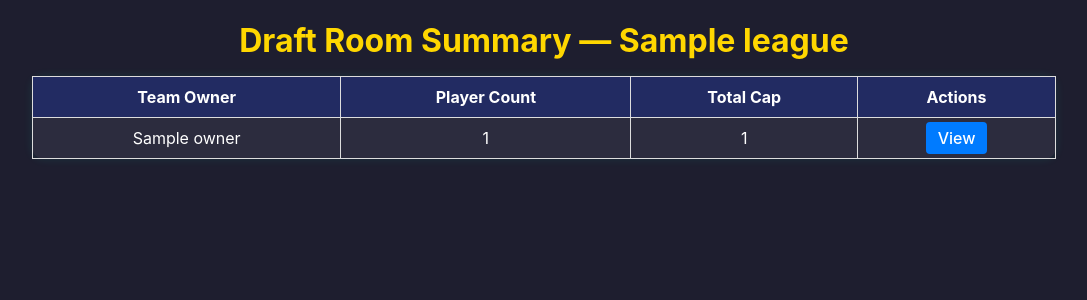
After one commit to spickworth1991/SleeperSalary, a Flask app: template templates/draft_room_home.html in a window 1280 px wide. The commit adds this page. Shown: the top 300 px of the page, without its empty margins (96-1183 px from the left). Run offline with Flask 3, Linux system fonts and the light colour scheme; the template is opened without the code that fills it: most values are stand-ins (such as "Sample title", 1, 10 or a date in 2020).

Commit message:
Draft V1

```diff
--- a/app.py
+++ b/app.py
@@ -7,6 +7,8 @@ import requests
 from flask import Flask, render_template, request, redirect, url_for, session, flash
 from google.oauth2 import service_account
 from googleapiclient.discovery import build
+from difflib import get_close_matches
+
 
 # ======================== Flask App Setup ========================
 app = Flask(__name__, static_folder='static', template_folder='templates')
@@ -64,11 +66,11 @@ def load_all_leagues():
     service = get_service()
     sheet = service.spreadsheets()
     result = sheet.values().get(spreadsheetId=SPREADSHEET_ID,
-                                range="config!A2:E").execute()
+                                range="config!A2:F").execute()
     values = result.get('values', [])
     leagues = {}
     for row in values:
-        if len(row) < 4:
+        if len(row) < 5:
             continue
         league_name = row[0]
         leagues[league_name] = {
@@ -82,6 +84,11 @@ def load_all_leagues():
                 leagues[league_name]["themes"] = json.loads(row[4])
             except:
                 leagues[league_name]["themes"] = {}
+        if len(row) >= 6:
+            leagues[league_name]["draft_room_public"] = row[5].strip().lower() == "true"
+        else:
+            leagues[league_name]["draft_room_public"] = False
+
     return leagues
 
 
@@ -117,7 +124,8 @@ def update_league_config(league_name, field, value):
         "password": "B",
         "admin_password": "C",
         "league_id": "D",
-        "themes": "E"
+        "themes": "E",
+        "draft_room_public": "F"
     }
     if field == "themes":
         value = json.dumps(value)
@@ -454,7 +462,7 @@ def login():
         if session["is_admin"]:
             return redirect(url_for("admin_page", league_name=name))
         else:
-            return redirect(url_for("league_totals", league_name=name))
+            return redirect(url_for("league_totals", league_name=name,))
 
     return render_template("login.html")
 
@@ -782,7 +790,9 @@ def league_totals(league_name):
 
         return render_template("league_totals.html",
                                league_name=league_name,
-                               teams=team_caps)
+                               teams=team_caps,
+                               is_admin=session.get("is_admin", False),
+                               config=config)
 
     except Exception as e:
         return f"❌ Error: {str(e)}"
@@ -930,7 +940,9 @@ def team_detail(league_name, user_id):
             user_id=user_id,
             total_cap=f"${total_cap:,.0f}",
             theme_team=themed_team_abbr,
-            theme_info=theme_info)
+            theme_info=theme_info,
+            is_admin=session.get("is_admin", False),
+            config=config)
 
     except Exception as e:
         return f"❌ Error: {str(e)}"
@@ -1078,10 +1090,367 @@ def cap_simulator(league_name, user_id):
                                total_cap=f"${total_cap:,.0f}",
                                player_ids=list(set(all_ids)),
                                sleeper_data=sleeper_lookup,
-                               user_id=user_id)
+                               user_id=user_id,
+                               is_admin=session.get("is_admin", False),
+                               config=config)
 
     except Exception as e:
         return f"❌ Error: {str(e)}"
+
+## --- Draft Room Page ---
+@app.route('/draft_room/<league>/<draft_id>', methods=['GET', 'POST'])
+def draft_room(league, draft_id):
+    leagues = load_all_leagues()
+    config = leagues.get(league)
+    is_admin = session.get('is_admin', False)
+
+    # Load salary and Sleeper data
+    df = load_flattened_salary_data()
+    df["Year"] = pd.to_numeric(df["Year"], errors="coerce")
+    current_year = datetime.now().year
+    prev_year = current_year - 1
+
+    sleeper_data = SLEEPER_CACHE.get("players", {})
+    sleeper_lookup = {
+        str(p.get("player_id")): {
+            "name": p.get("full_name", "Unknown"),
+            "position": p.get("position", "N/A"),
+            "team": p.get("team") or "No Team",
+            "age": p.get("age", "N/A")
+        }
+        for p in sleeper_data.values() if p.get("player_id")
+    }
+
+    # Handle add-player form
+    if request.method == 'POST':
+        roster_id = request.form.get('roster_id')
+        player_name = request.form.get('add_player_name', '').strip().lower()
+
+        matched_ids = []
+        for pid, data in sleeper_lookup.items():
+            if player_name in data.get("name", "").lower():
+                matched_ids.append(pid)
+
+        if matched_ids:
+            pid = matched_ids[0]  # Take best match
+            added_players = session.get('added_players', {})
+            added_players.setdefault(roster_id, [])
+            if pid not in added_players[roster_id]:
+                added_players[roster_id].append(pid)
+                session['added_players'] = added_players
+        return redirect(request.url)
+
+    # Fetch draft picks
+    picks = requests.get(f'https://api.sleeper.app/v1/draft/{draft_id}/picks').json()
+
+    # Build rosters by draft pick
+    rosters = {}
+    for pick in picks:
+        rid = pick.get('roster_id')
+        pid = pick.get('player_id')
+        if rid is not None and pid is not None:
+            rosters.setdefault(str(rid), []).append(str(pid))
+
+    # Merge manually added players
+    added_players = session.get('added_players', {})
+    for rid, extras in added_players.items():
+        rosters.setdefault(str(rid), [])
+        for pid in extras:
+            if pid not in rosters[rid]:
+                rosters[rid].append(pid)
+
+    # Build player display data
+    all_rosters = []
+    for rid, pids in rosters.items():
+        players = []
+        total_cap = 0
+
+        for pid in pids:
+            matched = df[df["player_id"] == pid]
+            curr = matched[matched["Year"] == current_year]
+            if curr.empty:
+                curr = matched[matched["Year"] == prev_year]
+
+            if not curr.empty:
+                row = curr.iloc[0].to_dict()
+                cap_str = row.get("Cap Hit", "0")
+                cap_num = float(str(cap_str).replace("$", "").replace(",", "").replace("-", "0") or 0)
+                name = row.get("Player", "Unknown")
+                note = ""
+            else:
+                cap_num = 5000000
+                name = sleeper_lookup.get(pid, {}).get("name", "Unknown")
+                note = "*"
+
+            total_cap += cap_num
+            players.append({
+                "id": pid,
+                "name": name,
+                "cap": cap_num,
+                "note": note
+            })
+
+        all_rosters.append({
+            "roster_id": rid,
+            "players": sorted(players, key=lambda x: -x["cap"]),
+            "total_cap": total_cap
+        })
+
+    return render_template("draft_room.html",
+                           league=league,
+                           draft_id=draft_id,\
+                           rosters=all_rosters,
+                           is_admin=session.get("is_admin", False),
+                           config=config)
+
+@app.route('/draft_room_home/<league>')
+def draft_room_home(league):
+    leagues = load_all_leagues()
+    config = leagues.get(league)
+    if not config:
+        return "❌ League not found."
+
+    draft_is_public = config.get("draft_room_public", False)
+    is_admin = session.get("is_admin", False)
+
+    if not (is_admin or draft_is_public):
+        flash("🔒 The Draft Room is currently hidden from non-admins.", "error")
+        return redirect(url_for("league_summary", league_name=league))
+
+
+    league_id = config.get("league_id")
+    if not league_id:
+        return "❌ League ID not configured."
+
+    # Get draft_id dynamically
+    draft_resp = requests.get(f"https://api.sleeper.app/v1/league/{league_id}/drafts")
+    if draft_resp.status_code != 200:
+        return "❌ Could not retrieve draft data."
+
+    drafts = draft_resp.json()
+    if not drafts:
+        return "❌ No drafts found for this league."
+
+    draft_id = drafts[0].get("draft_id")
+
+    # Load draft picks
+    picks = requests.get(f'https://api.sleeper.app/v1/draft/{draft_id}/picks').json()
+    user_data = requests.get(f'https://api.sleeper.app/v1/league/{league_id}/users').json()
+
+    user_lookup = {
+        str(u["user_id"]): u.get("metadata", {}).get("team_name") or u.get("display_name", f"User {u['user_id']}")
+        for u in user_data
+    }
+
+    df = load_flattened_salary_data()
+    df["Year"] = pd.to_numeric(df["Year"], errors="coerce")
+    current_year = datetime.now().year
+    prev_year = current_year - 1
+
+    rosters = {}
+    for pick in picks:
+        rid = str(pick.get("roster_id"))
+        pid = str(pick.get("player_id"))
+        picked_by = str(pick.get("picked_by"))
+        if rid and pid:
+            rosters.setdefault(rid, {"players": [], "owner": user_lookup.get(picked_by, f"Roster {rid}")})
+            rosters[rid]["players"].append(pid)
+
+    added_players = session.get("added_players", {})
+    for rid, extras in added_players.items():
+        rosters.setdefault(rid, {"players": [], "owner": f"Roster {rid}"})
+        for pid in extras:
+            if pid not in rosters[rid]["players"]:
+                rosters[rid]["players"].append(pid)
+
+    teams = []
+    for rid, data in rosters.items():
+        total_cap = 0
+        for pid in data["players"]:
+            matched = df[df["player_id"] == pid]
+            curr = matched[matched["Year"] == current_year]
+            if curr.empty:
+                curr = matched[matched["Year"] == prev_year]
+
+            if not curr.empty:
+                cap_str = curr.iloc[0].get("Cap Hit", "0")
+                cap_num = float(str(cap_str).replace("$", "").replace(",", "").replace("-", "0") or 0)
+            else:
+                cap_num = 5000000
+            total_cap += cap_num
+
+        teams.append({
+            "roster_id": rid,
+            "owner": data["owner"],
+            "player_count": len(data["players"]),
+            "total_cap": f"${total_cap:,.0f}",
+            "draft_id": draft_id
+        })
+
+    teams = sorted(teams, key=lambda x: float(x["total_cap"].replace("$", "").replace(",", "")), reverse=True)
+
+    return render_template("draft_room_home.html",
+                           league=league,
+                           teams=teams,
+                           is_admin=session.get("is_admin", False),
+                           config=config)
+
+@app.route("/draft_room/<league>/<draft_id>/team/<roster_id>", methods=["GET", "POST"])
+def draft_team_view(league, draft_id, roster_id):
+    if not SLEEPER_CACHE.get("players"):
+        try:
+            resp = requests.get("https://api.sleeper.app/v1/players/nfl")
+            if resp.status_code == 200:
+                SLEEPER_CACHE["players"] = resp.json()
+            else:
+                flash("⚠️ Failed to load Sleeper players.", "warning")
+                return redirect(url_for("login"))
+        except Exception as e:
+            flash(f"⚠️ Sleeper API error: {e}", "warning")
+            return redirect(url_for("login"))
+    is_admin = session.get("is_admin", False)
+    leagues = load_all_leagues()
+    config = leagues.get(league)
+    league_id = config.get("league_id")
+
+    user_data = requests.get(f"https://api.sleeper.app/v1/league/{league_id}/users").json()
+    user_lookup = {
+        str(u["user_id"]): u.get("metadata", {}).get("team_name") or u.get("display_name", f"User {u['user_id']}")
+        for u in user_data
+    }
+
+    df = load_flattened_salary_data()
+    df["Year"] = pd.to_numeric(df["Year"], errors="coerce")
+    current_year = datetime.now().year
+    prev_year = current_year - 1
+
+    sleeper_data = SLEEPER_CACHE.get("players", {})
+    sleeper_lookup = {}
+    for p in sleeper_data.values():
+        pid = str(p.get("player_id"))
+        if not pid:
+            continue
+        name = p.get("full_name", "Unknown")
+        pos = p.get("position", "N/A")
+        team = p.get("team") or "No Team"
+        age = p.get("age", "N/A")
+
+        matched = df[df["player_id"] == pid]
+        curr = matched[matched["Year"] == current_year]
+        if curr.empty:
+            curr = matched[matched["Year"] == prev_year]
+
+        if not curr.empty:
+            row = curr.iloc[0].to_dict()
+            cap = row.get("Cap Hit", "$5,000,000")
+            cap_str = cap
+            cap_num = float(str(cap).replace("$", "").replace(",", "").replace("-", "0") or 0)
+        else:
+            cap_num = 5000000
+            cap_str = "$5,000,000"
+
+        sleeper_lookup[pid] = {
+            "name": name,
+            "position": pos,
+            "team": team,
+            "age": age,
+            "cap_num": cap_num,
+            "cap_str": cap_str
+        }
+
+
+    picks = requests.get(f"https://api.sleeper.app/v1/draft/{draft_id}/picks").json()
+    # 🟩 Picks for this team (used for displaying active roster)
+    team_active_ids = [str(p["player_id"]) for p in picks if str(p["roster_id"]) == roster_id]
+
+    # 🧠 All drafted player IDs → team name mapping
+    all_drafted_ids = []
+    drafted_by_map = {}
+    for p in picks:
+        pid = str(p["player_id"])
+        picked_by = str(p["picked_by"])
+        all_drafted_ids.append(pid)
+        drafted_by_map[pid] = user_lookup.get(picked_by, f"User {picked_by}")
+
+
+
+    added_players = session.get("added_players", {})
+    custom_ids = added_players.get(roster_id, [])
+
+    if request.method == "POST":
+        action = request.form.get("action")
+        if action == "remove":
+            pid = request.form.get("player_id")
+            if roster_id in added_players and pid in added_players[roster_id]:
+                added_players[roster_id].remove(pid)
+                session["added_players"] = added_players
+                flash("❌ Player removed.", "success")
+        elif action == "add":
+            pid = request.form.get("player_id", "").strip()
+            name_map = {pid: info["name"] for pid, info in sleeper_lookup.items()}
+
+            if pid:
+                if pid in all_drafted_ids:
+                    drafted_team = drafted_by_map.get(pid, "another team")
+                    flash(f"⚠️ {name_map.get(pid)} is already drafted on {drafted_team}.", "warning")
+                else:
+                    added_players.setdefault(roster_id, [])
+                    if pid not in added_players[roster_id]:
+                        added_players[roster_id].append(pid)
+                        session["added_players"] = added_players
+                        flash(f"✅ Added player: {name_map.get(pid)}", "success")
+            else:
+                flash("⚠️ Invalid player selection.", "warning")
+
+
+        return redirect(request.url)  # ✅ Moved outside the if blocks
+
+
+
+
+    def build_player_rows(ids, is_custom=False):
+        rows = []
+        total = 0
+        for pid in ids:
+            matched = df[df["player_id"] == pid]
+            curr = matched[matched["Year"] == current_year]
+            if curr.empty:
+                curr = matched[matched["Year"] == prev_year]
+
+            if not curr.empty:
+                row = curr.iloc[0].to_dict()
+                cap = row.get("Cap Hit", "0")
+                cap_num = float(str(cap).replace("$", "").replace(",", "").replace("-", "0") or 0)
+                name = row.get("Player", "Unknown")
+            else:
+                cap_num = 5000000
+                name = sleeper_lookup.get(pid, {}).get("name", "Unknown")
+
+            total += cap_num
+            rows.append({
+                "id": pid,
+                "name": name,
+                "cap": cap_num
+            })
+        return sorted(rows, key=lambda r: -r["cap"]), total
+
+    active_players, active_total = build_player_rows(team_active_ids)
+    added_players_table, added_total = build_player_rows(custom_ids, is_custom=True)
+    team_name = f"{user_lookup.get(roster_id, f'Roster {roster_id}')}"
+    return render_template("draft_team_view.html",
+        league=league,
+        draft_id=draft_id,
+        roster_id=roster_id,
+        team_name=team_name,
+        active_players=active_players,
+        added_players=added_players_table,
+        active_total=active_total,
+        added_total=added_total,
+        is_admin=is_admin,
+        sleeper_data=sleeper_lookup,
+        active_ids=all_drafted_ids
+    )
+
 
 
 ## --- Admin Settings Page ---
@@ -1094,9 +1463,12 @@ def admin_page(league_name):
 
     if request.method == "POST":
         league_id = request.form.get("league_id", "").strip()
-        update_league_config(league_name, "themes", themes)
+        draft_room_public = request.form.get("draft_room_public") == "on"
 
-        flash("✅ League ID updated.", "success")
+        if league_id:
+            update_league_config(league_name, "league_id", league_id)
+        update_league_config(league_name, "draft_room_public", "TRUE" if draft_room_public else "FALSE")
+        flash("✅ League settings updated.", "success")
         return redirect(url_for("admin_page", league_name=league_name))
 
     config = leagues[league_name]
@@ -1126,7 +1498,9 @@ def admin_page(league_name):
     return render_template("admin_settings.html",
                            config=config,
                            league_name=league_name,
-                           unmatched_count=unmatched_count)
+                           unmatched_count=unmatched_count,
+                           is_admin=session.get("is_admin", False))
+
 
 
 ## --- Admin Unmatched Players ---
@@ -1254,6 +1628,15 @@ def theme_selector(league_name):
                            nfl_teams=nfl_teams,
                            assigned_users=assigned_users)
 
+# ======================== Admin Draft Refresh ========================
+@app.route('/refresh_draft/<draft_id>')
+def refresh_draft(draft_id):
+    if not session.get('is_admin', False):
+        return 'Unauthorized', 403
+    session.pop('added_players', None)  # Reset only admin-added extras
+    return redirect(url_for('draft_room', league='your_league', draft_id=draft_id))
+
+
 
 # ======================== App Runner ========================
 if __name__ == "__main__":
--- a/auto.js
+++ b/auto.js
@@ -22,7 +22,7 @@ const runCommand = (command) => {
 const automateGit = async () => {
   try {
     await runCommand('git add .');
-    await runCommand('git commit -m "Cap Sim V2"');
+    await runCommand('git commit -m "Draft V1"');
     await runCommand('git push origin main');
     console.log('Git operations completed successfully.');
   } catch (error) {
--- a/static/style.css
+++ b/static/style.css
@@ -139,7 +139,7 @@ a:visited {
 .simulator-grid {
     display: flex;
     flex-wrap: wrap;
-    gap: .5rem;
+    gap: 1rem;
     margin-top: 1.5rem;
 }
 
@@ -152,13 +152,11 @@ a:visited {
 .simulator-left {
   flex: 2;
   min-width: 350px;
-  gap: .5rem;
 }
 
 .simulator-column {
   flex: 1;
   min-width: 250px;
-  gap: .5rem;
 }
 
 .player-info {
@@ -211,6 +209,14 @@ a:visited {
 
 .btn-restore:hover {
     background-color: #33cc33;
+}
+
+.button-link {
+  text-decoration: none;
+  color: white;
+  background-color: #007bff;
+  padding: 6px 12px;
+  border-radius: 4px;
 }
 
 
--- /dev/null
+++ b/templates/draft_room_home.html
@@ -0,0 +1,43 @@
+<!DOCTYPE html>
+<html lang="en">
+<head>
+  <meta charset="UTF-8">
+  <title>Draft Room – {{ team_name }}</title>
+  <meta name="viewport" content="width=device-width, initial-scale=1.0">
+  <link href="/static/style.css" rel="stylesheet">
+</head>
+    <title>Draft Room Summary</title>
+    <link rel="stylesheet" href="{{ url_for('static', filename='style.css') }}">
+    <style>
+        .team-table { border-collapse: collapse; width: 80%; margin: 0 auto; }
+        .team-table th, .team-table td { border: 1px solid #ddd; padding: 10px; text-align: center; }
+        .team-table th { background-color: #222b62; }
+        h1 { text-align: center; }
+        a.button-link { text-decoration: none; color: white; background: #007bff; padding: 6px 12px; border-radius: 4px; }
+    </style>
+</head>
+<body>
+    <h1>Draft Room Summary — {{ league }}</h1>
+
+    <table class="team-table">
+        <thead>
+            <tr>
+                <th>Team Owner</th>
+                <th>Player Count</th>
+                <th>Total Cap</th>
+                <th>Actions</th>
+            </tr>
+        </thead>
+        <tbody>
+            {% for team in teams %}
+            <tr>
+                <td>{{ team.owner }}</td>
+                <td>{{ team.player_count }}</td>
+                <td>{{ team.total_cap }}</td>
+                <td><a class="button-link" href="{{ url_for('draft_team_view', league=league, draft_id=team.draft_id, roster_id=team.roster_id) }}">View</a></td>
+            </tr>
+            {% endfor %}
+        </tbody>
+    </table>
+</body>
+</html>
--- a/templates/league_totals.html
+++ b/templates/league_totals.html
@@ -23,6 +23,12 @@
             {% endfor %}
           </table>
           <a href="{{ url_for('logout') }}">Logout</a>
+          {% if config.get("league_id") and (is_admin or config.get("draft_room_public")) %}
+            <div style="margin-top: 20px;">
+              <a href="{{ url_for('draft_room_home', league=league_name) }}" class="button-link">🚀 Go to Draft Room</a>
+            </div>
+          {% endif %}
+
           {% if session.get('is_admin') and session.get('league_name') %}
             <div style="margin-top: 20px;">
               <a href="{{ url_for('admin_page', league_name=session['league_name']) }}">⚙️ Admin Settings</a>
```
Also changed, not shown: temp.py (deleted, +0 -29 lines), templates/admin_settings.html (+22 -4 lines), templates/draft_room.html (added, +42 -0 lines), templates/draft_team_view.html (added, +146 -0 lines).
